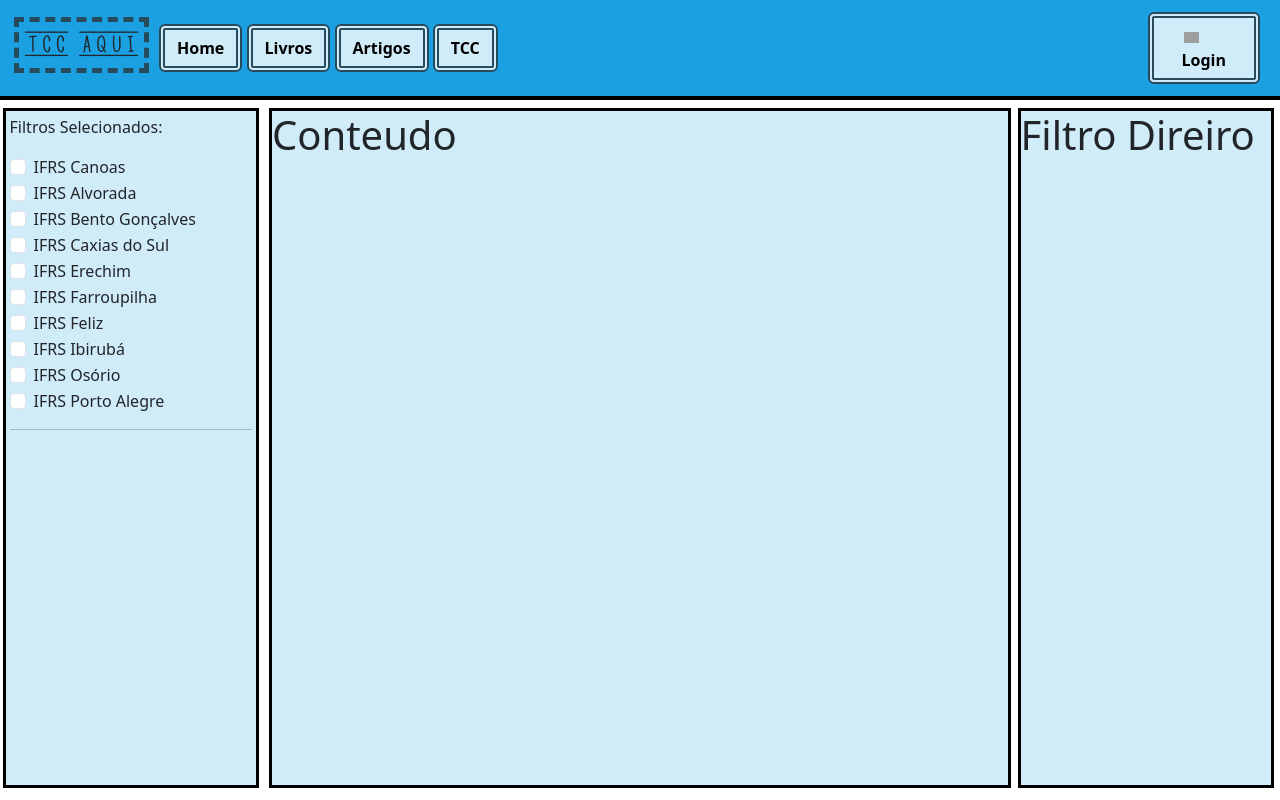
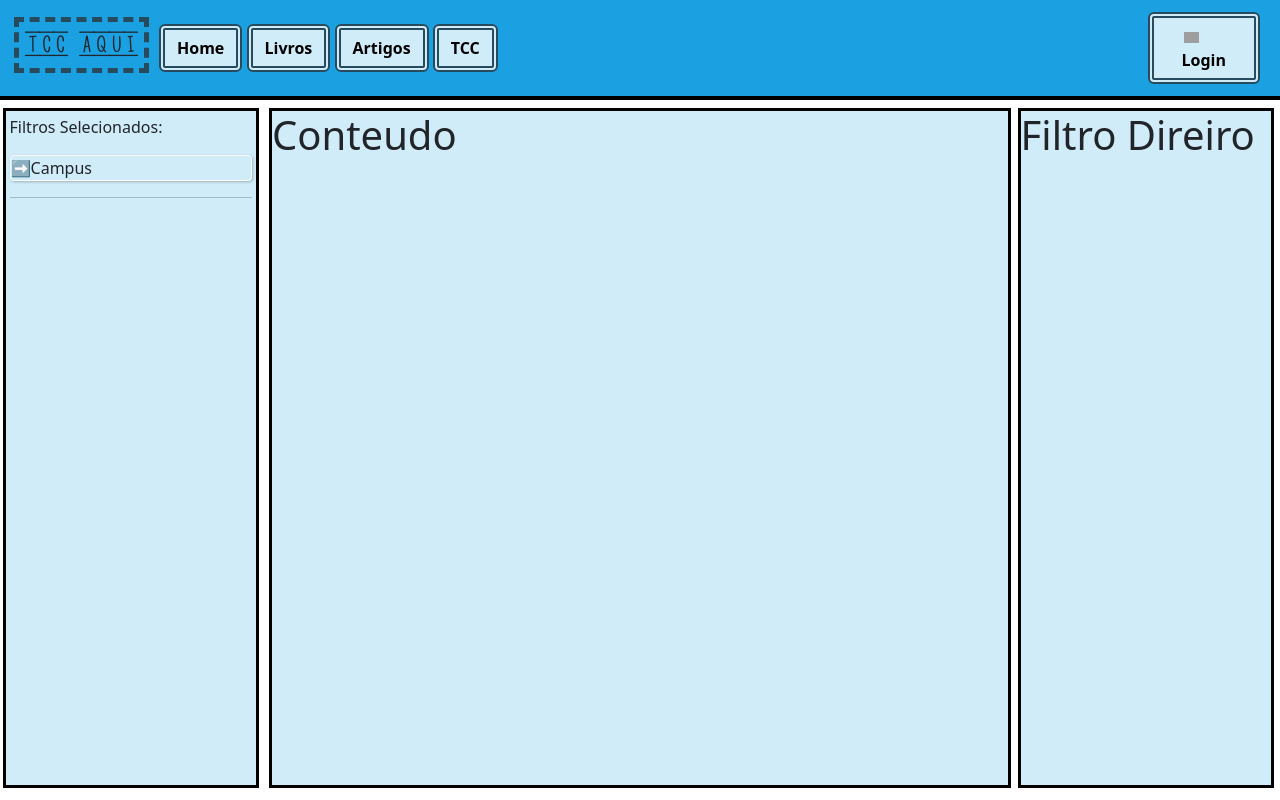
Before and after one commit to williamjmrosa/RepositorioVirtualTCC, a PHP site: page /Template/Template.html in a window 1280 px wide. Run offline with PHP 8.4, Linux system fonts and the light colour scheme; grey boxes are pictures that could not be loaded.

Commit message:
Fazer retração dos filtros

```diff
--- a/Template/Template.html
+++ b/Template/Template.html
@@ -26,50 +26,64 @@
                     </div>
                 </nav>
             </div>
+
         </div>
         <div class="corpo">
             <div class="filtro-esquerdo float-start p-1">
                 <p class="clear">Filtros Selecionados:</p>
-                <div class="form-check col-12">
-                    <input class="form-check-input filtro" type="checkbox" value="" id="filtro1">
-                    <label class="form-check-label" for="filtro1">IFRS Canoas</label>
-                </div>
-                <div class="form-check">
-                    <input class="form-check-input" type="checkbox" value="" id="filtro2">
-                    <label class="form-check-label" for="filtro2">IFRS Alvorada</label>
-                </div>
-                <div class="form-check">
-                    <input class="form-check-input" type="checkbox" value="" id="filtro3">
-                    <label class="form-check-label" for="filtro3">IFRS Bento Gonçalves</label>
-                </div>
-                <div class="form-check">
-                    <input class="form-check-input" type="checkbox" value="" id="filtro4">
-                    <label class="form-check-label" for="filtro4">IFRS Caxias do Sul</label>
-                </div>
-                <div class="form-check">
-                    <input class="form-check-input" type="checkbox" value="" id="filtro5">
-                    <label class="form-check-label" for="filtro5">IFRS Erechim</label>
-                </div>
-                <div class="form-check">
-                    <input class="form-check-input" type="checkbox" value="" id="filtro6">
-                    <label class="form-check-label" for="filtro6">IFRS Farroupilha</label>
-                </div>
-                <div class="form-check">
-                    <input class="form-check-input" type="checkbox" value="" id="filtro7">
-                    <label class="form-check-label" for="filtro7">IFRS Feliz</label>
-                </div>
-                <div class="form-check">
-                    <input class="form-check-input" type="checkbox" value="" id="filtro8">
-                    <label class="form-check-label" for="filtro8">IFRS Ibirubá</label>
-                </div>
-                <div class="form-check">
-                    <input class="form-check-input" type="checkbox" value="" id="filtro9">
-                    <label class="form-check-label" for="filtro9">IFRS Osório</label>
-                </div>
-                <div class="form-check">
-                    <input class="form-check-input" type="checkbox" value="" id="filtro10">
-                    <label class="form-check-label" for="filtro10">IFRS Porto Alegre</label>
-                </div>
+                <details>
+                    <summary>Campus</summary>
+                    <label class="container-filtro">IFRS Canoas
+                        <input type="checkbox">
+                        <span class="filtro"></span>
+                    </label>
+
+                    <label class="container-filtro">IFRS Alvorada
+                        <input type="checkbox">
+                        <span class="filtro"></span>
+                    </label>
+
+                    <label class="container-filtro">IFRS Bento Gonçalves
+                        <input type="checkbox">
+                        <span class="filtro"></span>
+                    </label>
+
+                    <label class="container-filtro">IFRS Caxias do Sul
+                        <input type="checkbox">
+                        <span class="filtro"></span>
+                    </label>
+
+                    <label class="container-filtro">IFRS Erechim
+                        <input type="checkbox">
+                        <span class="filtro"></span>
+                    </label>
+
+                    <label class="container-filtro">IFRS Farroupilha
+                        <input type="checkbox">
+                        <span class="filtro"></span>
+                    </label>
+
+                    <label class="container-filtro">IFRS Feliz
+                        <input type="checkbox">
+                        <span class="filtro"></span>
+                    </label>
+
+                    <label class="container-filtro">IFRS Ibirubá
+                        <input type="checkbox">
+                        <span class="filtro"></span>
+                    </label>
+
+                    <label class="container-filtro">IFRS Osório
+                        <input type="checkbox">
+                        <span class="filtro"></span>
+                    </label>
+
+                    <label class="container-filtro">IFRS Porto Alegre
+                        <input type="checkbox">
+                        <span class="filtro"></span>
+                    </label>
+                </details>
+
                 <hr>
             </div>
             <div class="conteudo float-start ms-1 me-1">
--- a/css/style.css
+++ b/css/style.css
@@ -1,4 +1,30 @@
 /* Configurações Gerais */
+:root {
+	--space-xxs: 4px;
+	--space-xs: 8px;
+	--space-sm: 16px;
+	--space: 24px;
+	--space-md: 32px;
+	--space-lg: 48px;
+	--space-xlg: 64px;
+
+	--screen-sm: 768px;
+
+	--gray: #555;
+	--gray-dark: #333;
+	--gray-darker: #111;
+	--gray-light: #f1f1f1;
+	--gray-lighter: #fafafa;
+	--blue: #187888;
+	--yellow: #e6af05;
+	--white: #fff;
+	--black: #000;
+
+	--brand-primary: var(--blue);
+	--background: var(--white);
+	--text-color: var(--gray-darker);
+  }
+
 body, html{
 	width: 100% !important;
 	height: 100% !important;
@@ -149,7 +175,99 @@ nav{
 	overflow:auto;
 }
 
+/* Checkbox personalizada */
 
+.container-filtro{
+	display: block;
+	position: relative;
+	cursor: pointer;
+	padding-left: 35px;
+	margin-bottom: 12px;
+}
+
+.container-filtro input{
+	position: absolute;
+	opacity: 0;
+	cursor: pointer;
+	height: 0;
+	width: 0;
+}
+
+.filtro{
+	position: absolute;
+	top: 0;
+	left: 0;
+	height: 25px;
+	width: 25px;
+	background-color: lightseagreen;
+	border: 2px solid #000;
+	border-radius: 2px;
+}
+
+.container-filtro:hover input ~ .filtro{
+	background-color: #0557d1;
+}
+
+.container-filtro input:checked ~ .filtro{
+	background-color: #0557d1 !important;
+}
+
+.container-filtro .filtro:after{
+	content: "";
+	position: absolute;
+	display: none;
+	left: 9px;
+	top: 5px;
+	width: 8px;
+	height: 10px;
+	border: solid white;
+	border-width: 0 3px 3px 0;
+	-webkit-transform: rotate(45deg);
+	-ms-transform: rotate(45deg);
+	transform: rotate(45deg);
+}
+
+.container-filtro input:checked ~ .filtro::after{
+	display: block;
+}
+
+details summary{
+	list-style: none;
+
+}
+
+summary::before{
+	content: "\27A1 \FE0F";
+}
+
+details[open] summary::before{
+	content: "\2B07 \FE0F";
+}
+
+details{
+
+	border: solid 1px var(--gray-lighter);
+	border-radius: 4px;
+	box-shadow: 1px 1px 3px rgba(0, 0, 0, 0.25);
+	margin-left: auto;
+	margin-right: auto;
+	max-width: 500px;
+	transition: background-color 0.25s;
+	will-change: background-color;
+
+}
+
+details:first-child{
+	margin-top: var(--space);
+}
+
+details:not(:last-child) {
+    margin-bottom: var(--space-sm);
+}
+
+details:hover {
+    background-color: var(--gray-lighter);
+}
 
 /* Conteudo */
 
```
